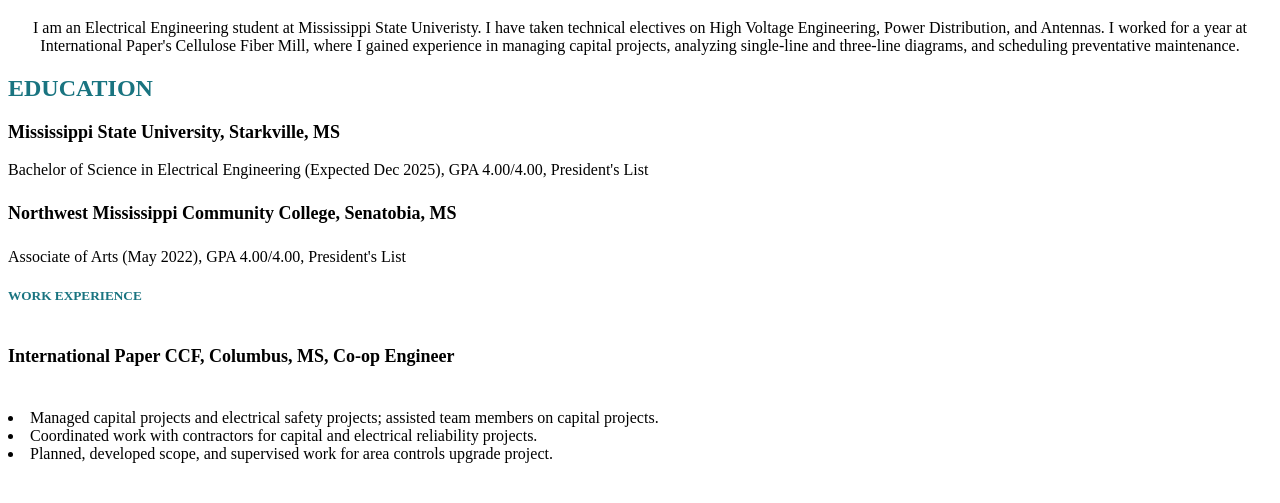
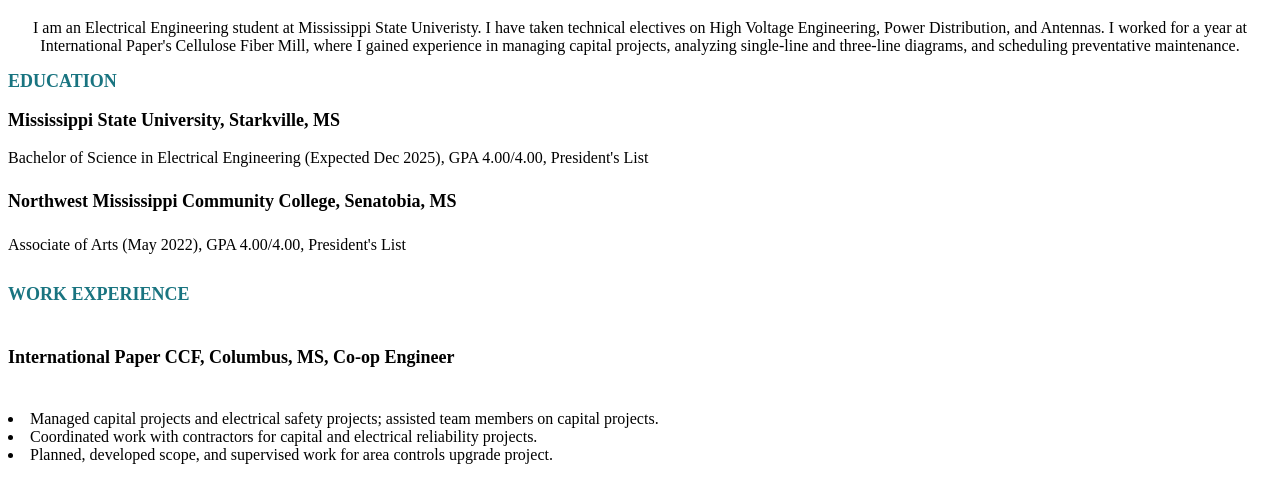
Before and after one commit to maykay22/digital-resume-maryclaretlandsgaard, a plain HTML site: page index.html in a window 1280 px wide. Shown: the part 61-564 px from the top of the page. Drawn offline with Linux system fonts and the light colour scheme.

Commit message:
grouping style attributes correctly

```diff
--- a/index.html
+++ b/index.html
@@ -18,7 +18,7 @@
     maintenance. </p>
 
     <h2
-    style="color: #197480;"
+    style="color: #197480;font-size: large;"
     >EDUCATION
     </h2>
 
@@ -41,8 +41,7 @@
 
 
     <h5
-    style="color: #197480;"
-    style="font-size: large;"
+    style="color: #197480;font-size:large;"
     >WORK EXPERIENCE
     </h5>
 
```
